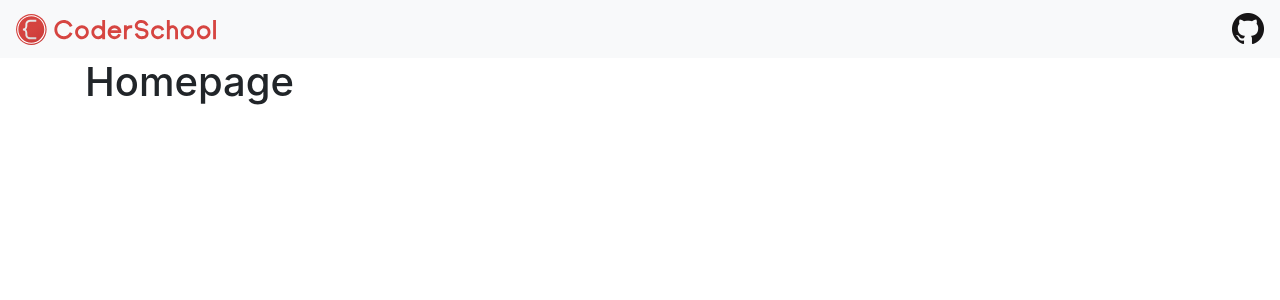
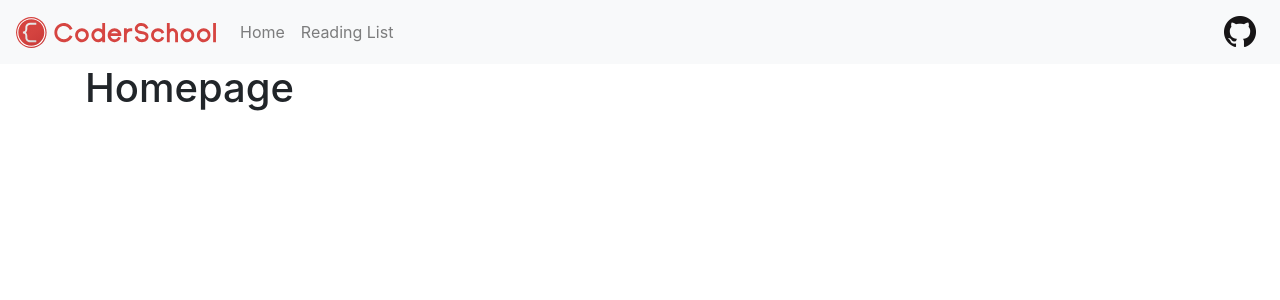
Before and after one commit to lethang7794/book-store, a React (Create React App) app: page / in a window 1280 px wide. Shown: the top 300 px of the page. Built offline with nearby package versions, Linux system fonts and the light colour scheme.

Commit message:
Add React Router's Link to Navbar
- Add hamburger button

```diff
--- a/src/components/MainNavBar.jsx
+++ b/src/components/MainNavBar.jsx
@@ -1,5 +1,6 @@
 import React from 'react';
 import { Navbar, Nav } from 'react-bootstrap';
+import { Link } from 'react-router-dom';
 import coderSchoolLogo from '../images/CoderSchool-Logo.svg';
 import githubMark from '../images/GitHub-Mark-64px.png';
 
@@ -8,12 +9,28 @@ const MainNavBar = () => (
     <Navbar.Brand>
       <img src={coderSchoolLogo} alt='CoderSchool' width='200px' />
     </Navbar.Brand>
-    <Nav className='mr-auto'></Nav>
-    <Nav>
-      <a href='https://github.com/lethang7794' target='_blank' rel='noreferrer'>
-        <img src={githubMark} alt='Github' width='32px' />
-      </a>
-    </Nav>
+
+    <Navbar.Toggle aria-controls='basic-navbar-nav' />
+
+    <Navbar.Collapse id='basic-navbar-nav'>
+      <Nav className='mr-auto'>
+        <Nav.Link as={Link} to='/'>
+          Home
+        </Nav.Link>
+        <Nav.Link as={Link} to='/reading'>
+          Reading List
+        </Nav.Link>
+      </Nav>
+      <Nav>
+        <Nav.Link
+          href='https://github.com/lethang7794'
+          target='_blank'
+          rel='noreferrer'
+        >
+          <img src={githubMark} alt='Github' width='32px' />
+        </Nav.Link>
+      </Nav>
+    </Navbar.Collapse>
   </Navbar>
 );
 
```
